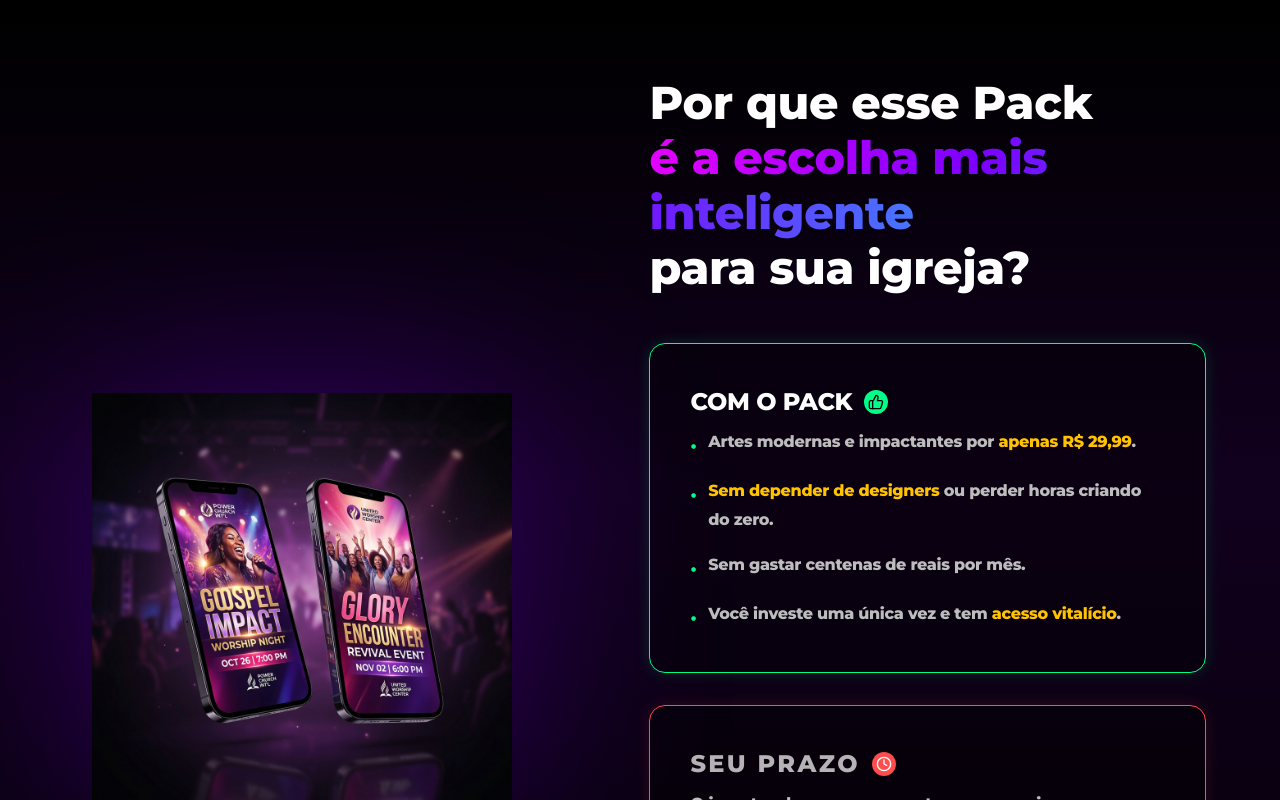
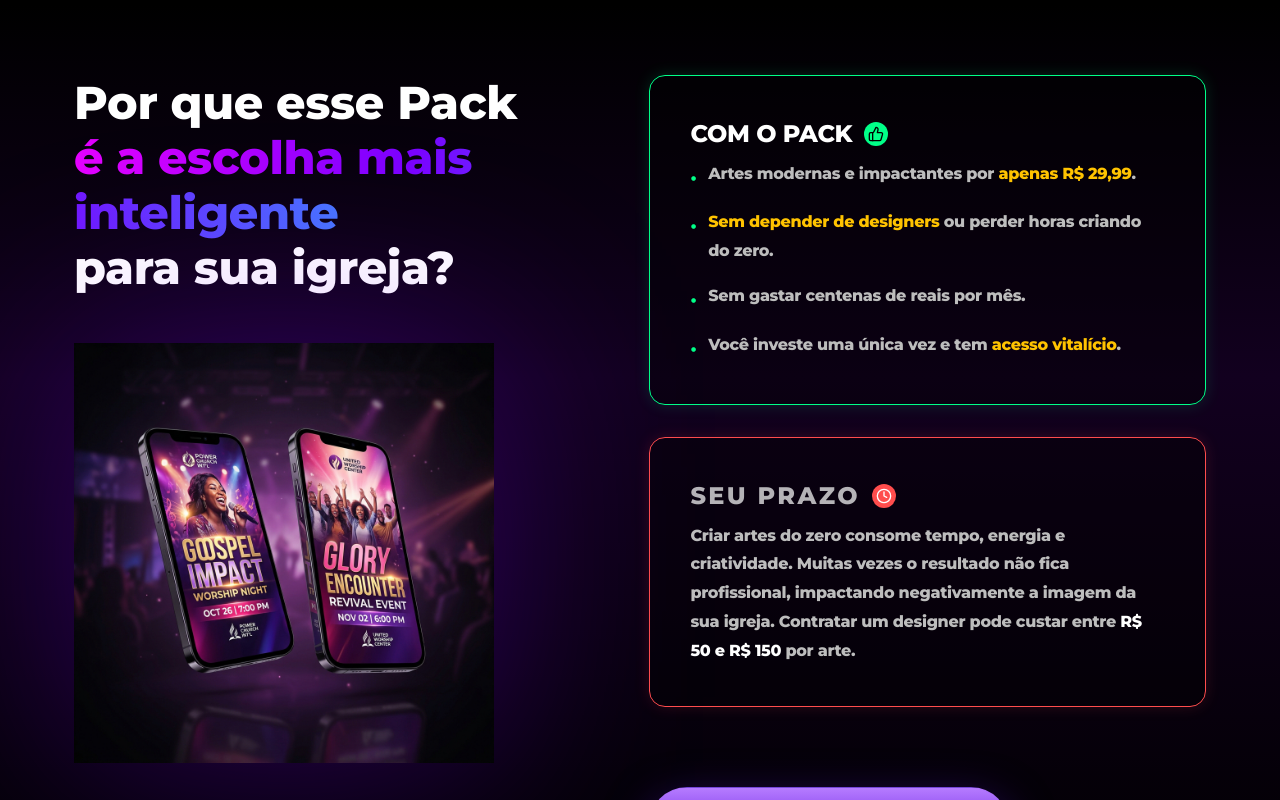
Before and after one commit to jrmacbrandt/Leo-Tondella, a React (Vite) app: page / in a window 1280 px wide. Shown: the part 2800-3600 px from the top of the page. Built offline with nearby package versions, Linux system fonts and the light colour scheme.

Commit message:
style: restructure comparison section layout

```diff
--- a/src/App.tsx
+++ b/src/App.tsx
@@ -282,9 +282,15 @@ export default function App() {
       {/* Comparison Section */}
       <section className="section-padding overflow-x-hidden section-gradient">
         <div className="container-custom">
-          <div className="flex flex-col lg:flex-row gap-[40px] md:gap-[80px] lg:gap-[120px] items-center">
-            {/* Left: Smartphones Mockup (45%) */}
-            <div className="w-full lg:w-[45%] relative flex justify-center px-4 md:px-0">
+          <div className="flex flex-col lg:flex-row gap-[40px] md:gap-[80px] lg:gap-[120px] items-start">
+            {/* Left: Title & Smartphones Mockup (45%) */}
+            <div className="w-full lg:w-[45%] space-y-12">
+              <h2 className="text-[22px] md:text-[46px] font-[900] leading-[1.2] text-center lg:text-left break-words w-full text-white">
+                Por que esse Pack <br className="hidden md:block" />
+                <span className="text-gradient-primary">é a escolha mais inteligente</span><br className="hidden md:block" />
+                para sua igreja?
+              </h2>
+              <div className="relative flex justify-center lg:justify-start px-4 md:px-0">
                 <div className="relative">
                   <img
                     src="/phones_mockup.png"
@@ -294,15 +300,10 @@ export default function App() {
                   <div className="absolute top-1/2 left-1/2 -translate-x-1/2 -translate-y-1/2 w-full h-full bg-brand-purple-deep/20 blur-[120px] -z-10" />
                 </div>
               </div>
+            </div>
 
             {/* Right: Text & Comparison (55%) */}
             <div className="w-full lg:w-[55%] space-y-8 md:space-y-12 px-4 md:px-0">
-              <h2 className="text-[22px] md:text-[46px] font-[900] leading-[1.2] text-center lg:text-left break-words w-full text-white">
-                Por que esse Pack <br className="hidden md:block" />
-                <span className="text-gradient-primary">é a escolha mais inteligente</span><br className="hidden md:block" />
-                para sua igreja?
-              </h2>
-
               <div className="space-y-[32px] w-full">
                 {/* COM O PACK */}
                 <div className="p-[40px] rounded-[16px] border border-[#00FF88] shadow-[0_0_15px_rgba(0,255,136,0.15)] bg-black/40 space-y-4">
```
Lines whose indentation alone changed are shown as unchanged.
